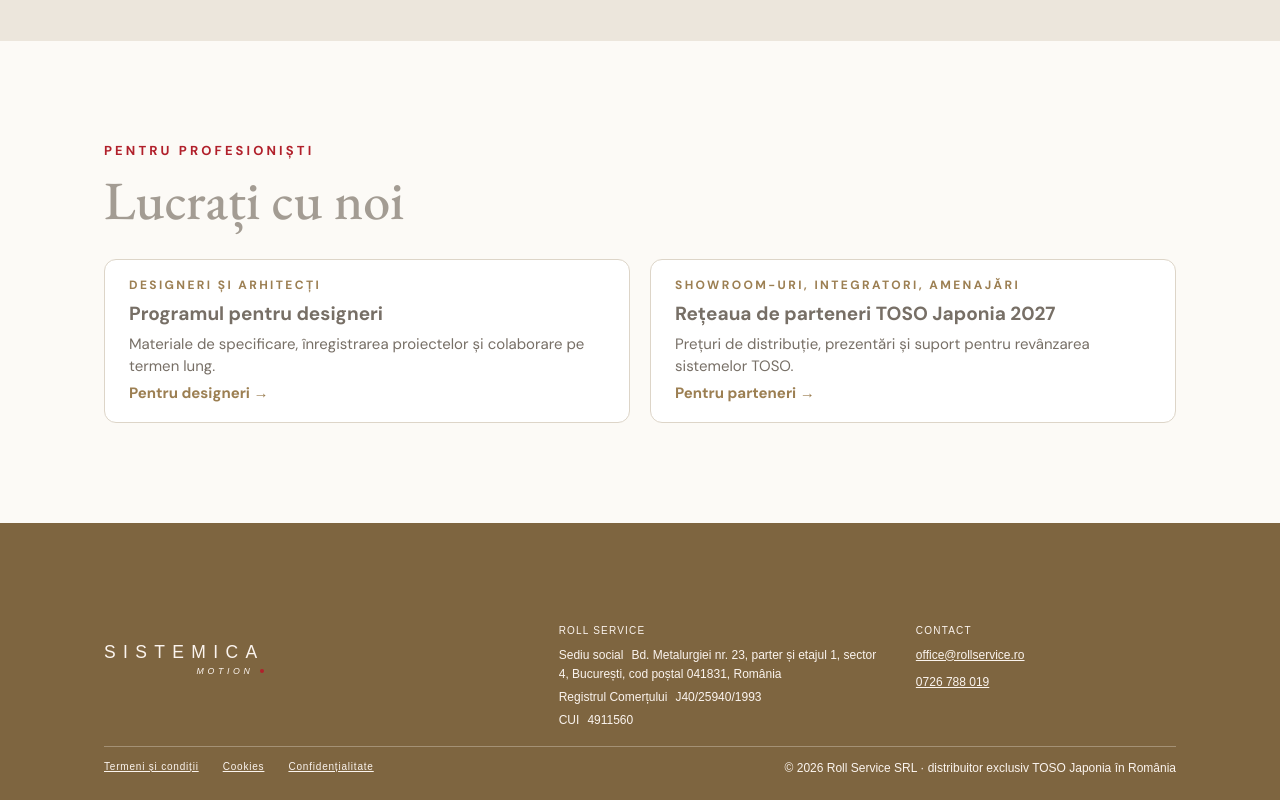
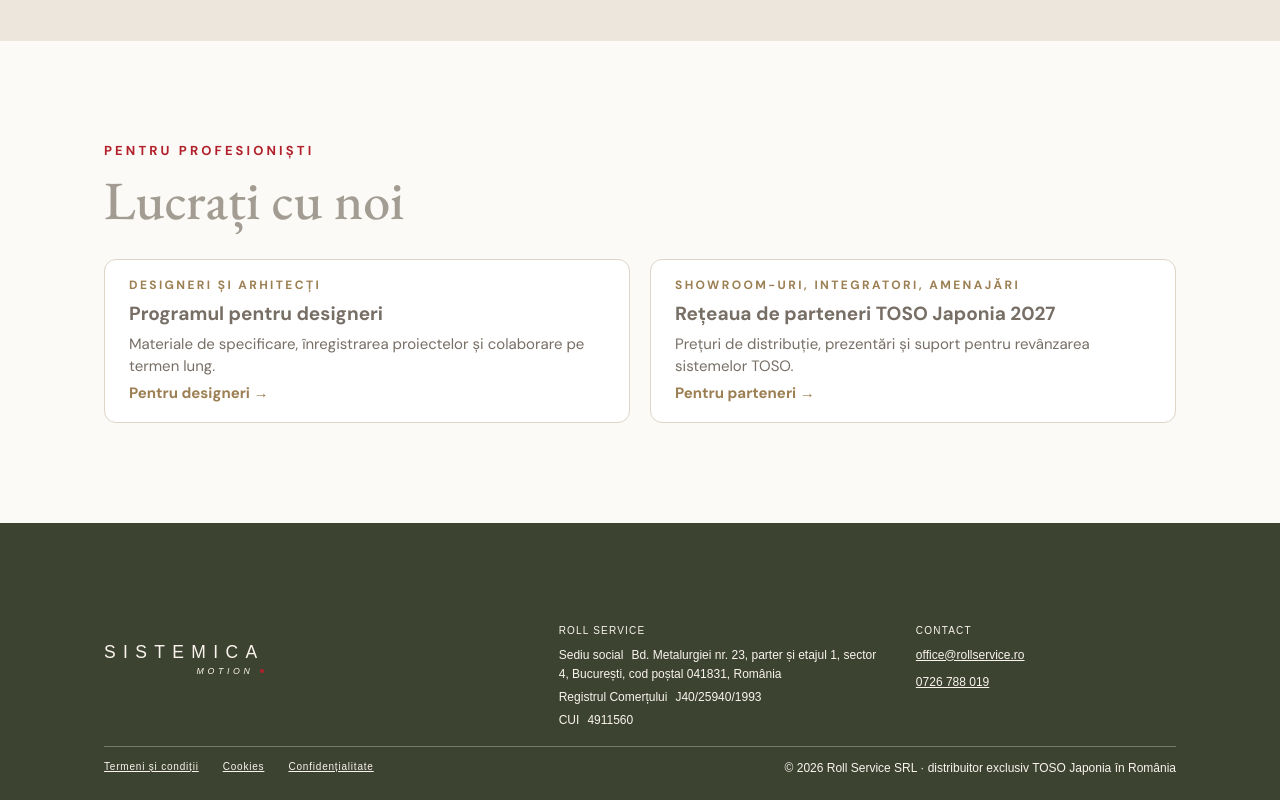
Before and after one commit to vladdiaconescu60/sistemica-site, a plain HTML site: page index.html in a window 1280 px wide. Shown: the part 1830-2630 px from the top of the page. Drawn offline with nearby package versions, Linux system fonts and the light colour scheme.

Commit message:
Footer background olive #3C4331, cream text kept; CLAUDE.md footer rule updated
Co-Authored-By: Claude Opus 5.5 <noreply@anthropic.com>
Claude-Session: https://claude.ai/code/session_01LqPUDd86BVm4XHU3bDVZCJ

```diff
--- a/site.css
+++ b/site.css
@@ -301,7 +301,7 @@ body { color: var(--grey-text); }
 body { display: flex; flex-direction: column; min-height: 100vh; }
 .brand small { font-size: 10px; letter-spacing: .02em; text-transform: none; color: #6E655B; line-height: 1.35; margin-top: 4px; white-space: nowrap; }
 .brand i { display: inline-block; width: 4px; height: 4px; margin-left: 4px; background: #b1202b; border-radius: 50%; vertical-align: middle; }
-.site-foot { margin-top: auto; background: #7E6540; color: #FBF4EE; padding: 100px 0 22px; font-family: Arial, Helvetica, sans-serif; font-size: 12px; }
+.site-foot { margin-top: auto; background: #3C4331; color: #FBF4EE; padding: 100px 0 22px; font-family: Arial, Helvetica, sans-serif; font-size: 12px; }
 .foot-main { display: grid; grid-template-columns: 1.3fr 1fr .8fr; gap: 32px; align-items: start; }
 .foot-copy { font-size: 12px; color: #FBF4EE; margin: 0 0 0 auto; letter-spacing: normal; }
 .foot-title { font: 10px/1.5 Arial, sans-serif; letter-spacing: .12em; text-transform: uppercase; color: #FBF4EE; margin: 0 0 8px; }
```
Also changed, not shown: 1 other file.
